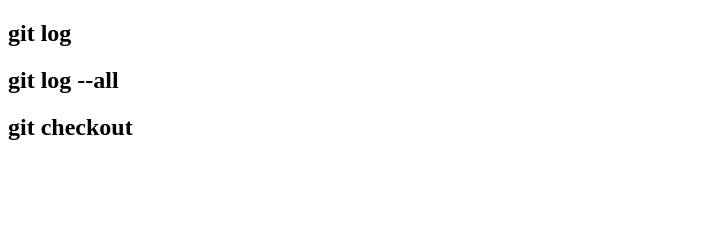
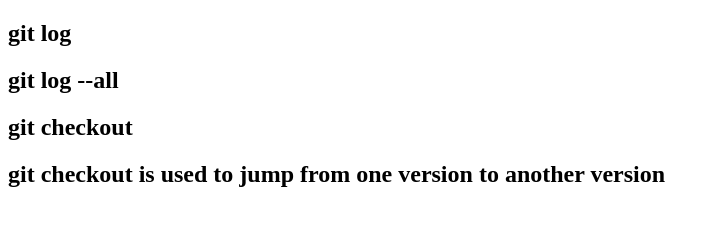
Before and after one commit to sujanayata/version-checking, a plain HTML site: page index.html in a window 1280 px wide. Shown: the whole page, without its empty margins (0-719 px from the left). Drawn offline with Linux system fonts and the light colour scheme.

Commit message:
version 2

```diff
--- a/index.html
+++ b/index.html
@@ -9,5 +9,6 @@
     <h2>git log</h2>
     <h2>git log --all</h2>
     <h2>git checkout</h2>
+    <h2>git checkout is used to jump from one version to another version</h2>
 </body>
 </html>
```
